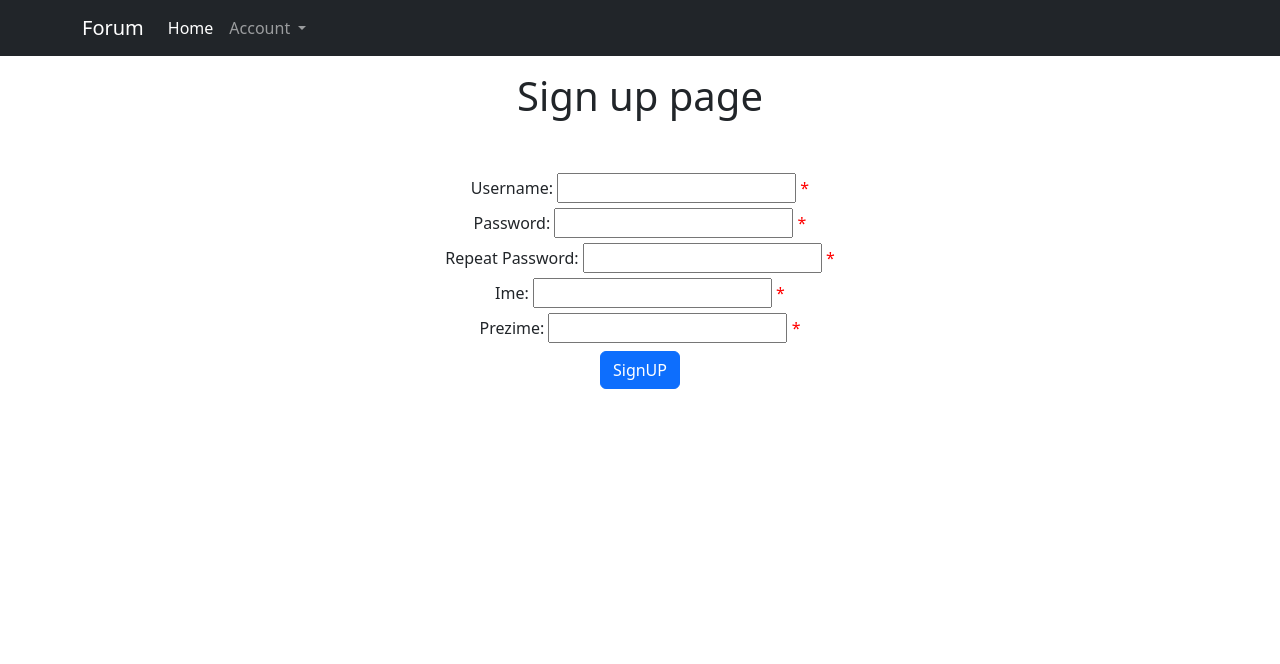
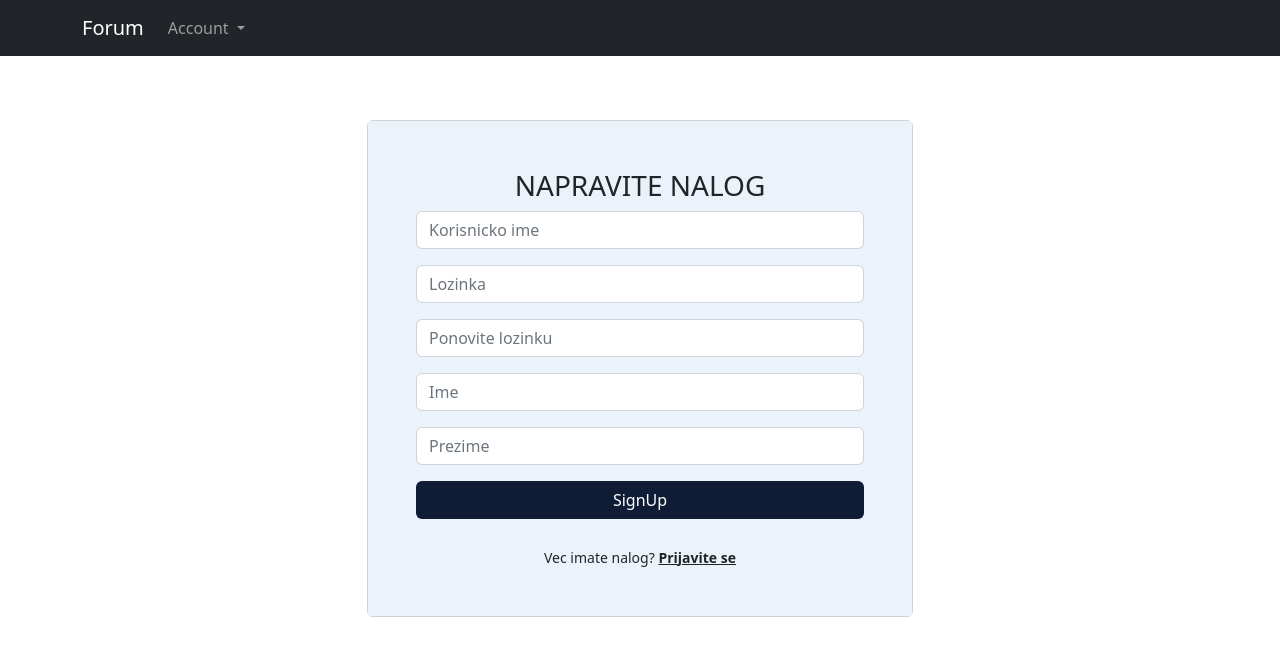
Before and after one commit to LazarVukadinovic/forum, a PHP site: page /signUP.php in a window 1280 px wide. Shown: the top 664 px of the page. Run offline with PHP 8.4, Linux system fonts and the light colour scheme.

Commit message:
global update

```diff
--- a/elements/navbar.php
+++ b/elements/navbar.php
@@ -6,24 +6,13 @@
     </button>
     <div class="collapse navbar-collapse" id="navbarNavDropdown">
       <ul class="navbar-nav">
-        <li class="nav-item">
-          <a class="nav-link active" aria-current="page" href="./index.php">Home</a>
-        </li>
-        <?php
-          if(isset($_SESSION["user"]))
-          {
-            echo '<li class="nav-item">
-            <a class="nav-link" href="../tema.php">Napravi temu</a>
-          </li>';
-          }
-        ?>
         <li class="nav-item dropdown">
           <a class="nav-link dropdown-toggle" href="#" role="button" data-bs-toggle="dropdown" aria-expanded="false">
             Account
           </a>
           <ul class="dropdown-menu">
             <?php
-              if(isset($_SESSION["user"]))
+              if(isset($_SESSION["user"]) && !empty($_SESSION["user"]))
               {
                 echo '<li><a class="dropdown-item" href="#">Nalog</a></li>';
                 echo '<li><a class="dropdown-item" href="../logout.php">Odjava</a></li>';
@@ -35,6 +24,14 @@
               }
             ?>
           </ul>
+          <?php
+            if(isset($_SESSION["user"]) && !empty($_SESSION["user"]))
+            {
+              echo '<li class="nav-item">
+              <a class="nav-link" href="../tema.php">Napravi temu</a>
+            </li>';
+            }
+          ?>
         </li>
       </ul>
     </div>
--- a/signUP.php
+++ b/signUP.php
@@ -11,36 +11,63 @@
         <meta charset="UTF-8">
         <meta http-equiv="X-UA-Compatible" content="IE=edge">
         <meta name="viewport" content="width=device-width, initial-scale=1.0">
-        <title>Pocetna strana</title>
+        <title>Signup</title>
         <style>
-            .error {color: #FF0000;}
+            .btn-colorc{
+                background-color: #0e1c36 !important;
+                color: #fff !important;
+
+            }
+            .cardbody-color{
+                background-color: #ebf2fa;
+            }
+            a{
+                text-decoration: none;
+            }
         </style>
         <link href="https://cdn.jsdelivr.net/npm/bootstrap@5.2.2/dist/css/bootstrap.min.css" rel="stylesheet" integrity="sha384-Zenh87qX5JnK2Jl0vWa8Ck2rdkQ2Bzep5IDxbcnCeuOxjzrPF/et3URy9Bv1WTRi" crossorigin="anonymous">
     </head>
     <body>
         <?php include "./formSubmit.php";?>
         <?php include "./elements/navbar.php";?>
-        <div class="container">
-            <h1 class="text-center mt-3">Sign up page</h1>
-            <form method="POST" action="<?php echo htmlspecialchars($_SERVER["PHP_SELF"]);?>" class="text-center mt-5">
-                <label class="mt-2" for="username">Username: </label>
-                <input class="mt-1" type="email" name="username"> <span class="error">* <?php echo $userErr;?></span>
-                <br>
-                <label class="mt-2" for="password">Password: </label>
-                <input class="mt-1" type="password" name="password"> <span class="error">* <?php echo $userPasswordErr;?></span>
-                <br>
-                <label class="mt-2" for="rpassword">Repeat Password: </label>
-                <input class="mt-1" type="password" name="rpassword"> <span class="error">* <?php echo $userRPasswordErr;?></span>
-                <br>
-                <label class="mt-2" for="ime">Ime: </label>
-                <input class="mt-1" type="text" name="ime"> <span class="error">* </span>
-                <br>
-                <label class="mt-2" for="prezime">Prezime: </label>
-                <input class="mt-1" type="text" name="prezime"> <span class="error">* </span>
-                <br>
-                <input class="btn btn-primary mt-2" type="submit" value="SignUP">
+        <div class="container mt-3">
+            <div class="row">
+            <div class="col-md-6 offset-md-3">
+                <div class="card my-5">
 
-            </form>
+                <form  method="POST" action="<?php echo htmlspecialchars($_SERVER["PHP_SELF"]);?>" class="card-body cardbody-color p-lg-5">
+
+                    <div class="text-center">
+                        <h3>NAPRAVITE NALOG</h3>
+                    </div>
+
+                    <div class="mb-3">
+                        <input type="text" class="form-control" name="username" aria-describedby="emailHelp" placeholder="Korisnicko ime">
+                    </div>
+                    <div class="mb-3">
+                        <input type="password" class="form-control" name="password" placeholder="Lozinka">
+                    </div>
+                    <div class="mb-3">
+                        <input type="password" class="form-control" name="rpassword" placeholder="Ponovite lozinku">
+                    </div>
+                    <div class="mb-3">
+                        <input type="text" class="form-control" name="ime" placeholder="Ime">
+                    </div>
+                    <div class="mb-3">
+                        <input type="text" class="form-control" name="prezime" placeholder="Prezime">
+                    </div>
+                    <div class="text-center">
+                        <button type="submit" class="btn btn-colorc px-5 mb-4 w-100">SignUp</button>
+                    </div>
+                    <div id="emailHelp" class="form-text text-center text-dark">
+                        Vec imate nalog?
+                        <a href="./logIN.php" class="text-dark fw-bold"> Prijavite se</a>
+                    </div>
+                </form>
+                </div>
+
+            </div>
+            </div>
         </div>
         <?php
             if(!empty($_SESSION["user"]) && !empty($_SESSION["userPassword"]) && !empty($rpassword) && ($_SESSION["userPassword"] == $rpassword) && !empty($ime) && !empty($prezime))
```
Also changed, not shown: index.php (+27 -15 lines), logIN.php (+40 -13 lines), tema.php (+40 -18 lines).
